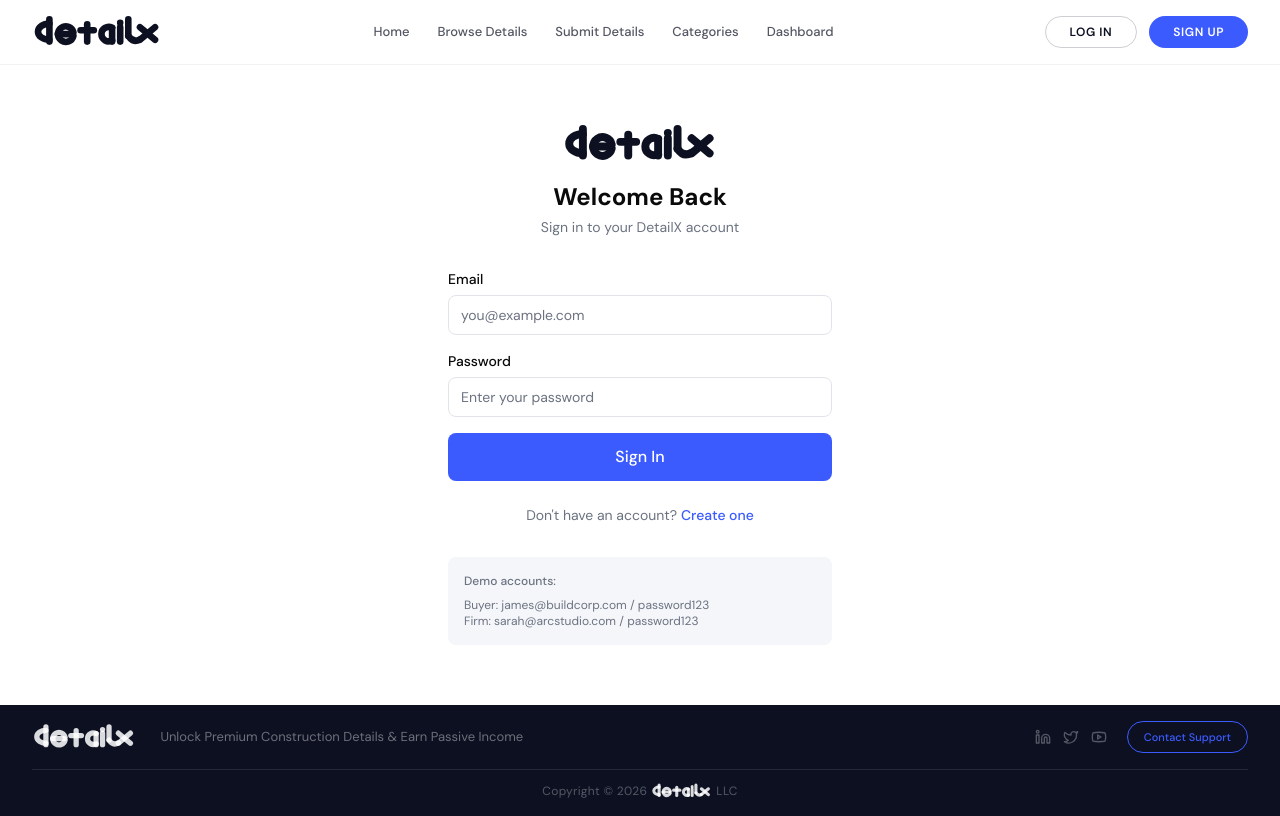
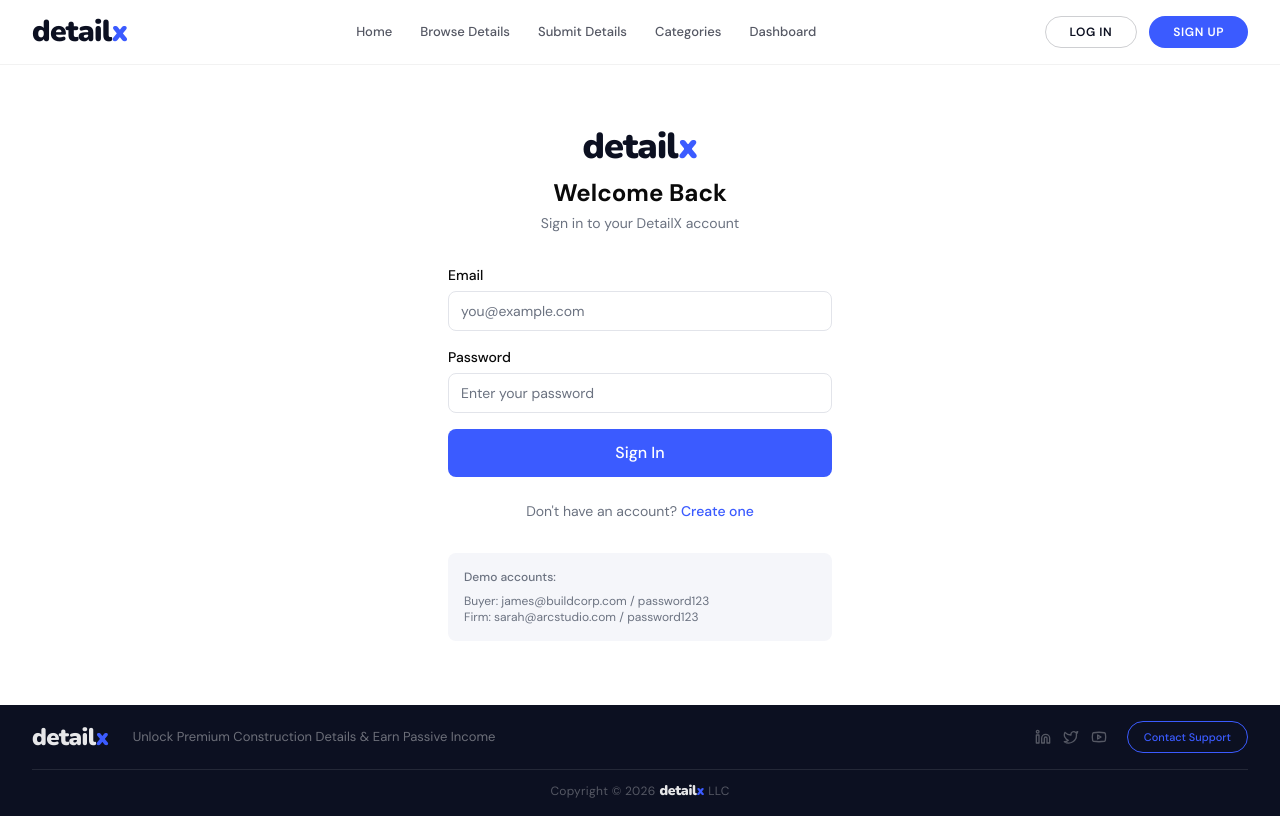
Before and after one commit to DetailX/detailx-platform, a Next.js app: page /login in a window 1280 px wide. Built offline with nearby package versions, Linux system fonts and the light colour scheme; no server answers.

Commit message:
revert: restore simple text logo with Nunito Black and blue x

```diff
--- a/src/components/ui/logo.tsx
+++ b/src/components/ui/logo.tsx
@@ -7,87 +7,16 @@ export function Logo({
   size?: string;
   lightText?: boolean;
 }) {
-  const color = lightText ? "rgba(255,255,255,0.85)" : "#0c1021";
-
-  /*
-   * All coordinates in a 435 × 100 viewBox.
-   * Baseline  y = 82   Cap height y = 8   X-height y = 34
-   * strokeWidth = 22   (half = 11)
-   * 5-unit visual gap between every letter.
-   *
-   * Each letter position was calculated so radii are geometrically
-   * valid and the visual edges align cleanly.
-   */
+  const textColor = lightText ? "rgba(255,255,255,0.9)" : "#0c1021";
 
   return (
     <span
-      className={`inline-block leading-none ${size} ${className}`}
-      style={{ lineHeight: 0 }}
+      className={`inline-block leading-none tracking-tight ${size} ${className}`}
+      style={{ fontFamily: "var(--font-baloo)", fontWeight: 900, lineHeight: 1 }}
       aria-label="detailx"
     >
-      <svg
-        viewBox="0 0 435 100"
-        xmlns="http://www.w3.org/2000/svg"
-        style={{ height: "1em", width: "auto", display: "block", overflow: "visible" }}
-        aria-hidden="true"
-      >
-        <g
-          stroke={color}
-          strokeWidth="22"
-          strokeLinecap="round"
-          strokeLinejoin="round"
-          fill="none"
-        >
-          {/* ── d ──────────────────────────────────────────────────────────
-              Stem x=58. Bowl: elliptical arc going left.
-              rx=38 ry=27 makes ry exactly = half the bowl y-span (54/2).
-              Leftmost visual edge ≈ x 9. */}
-          <line x1="58" y1="8" x2="58" y2="82" />
-          <path d="M 58 22 A 38 27 0 0 0 58 76" />
-
-          {/* ── e ──────────────────────────────────────────────────────────
-              Circle r=26 centered at (112, 57).
-              Large CCW arc leaves a 12-unit gap on the right (the opening).
-              Horizontal bar at y=57 from left edge to just before gap. */}
-          <path d="M 138 51 A 26 26 0 1 0 138 63" />
-          <line x1="86" y1="57" x2="134" y2="57" />
-
-          {/* ── t ──────────────────────────────────────────────────────────
-              Stem shorter at top (starts y=24 not cap height).
-              Crossbar at y=44. */}
-          <line x1="184" y1="24" x2="184" y2="82" />
-          <line x1="162" y1="44" x2="206" y2="44" />
-
-          {/* ── a ──────────────────────────────────────────────────────────
-              Single-storey. Large CCW arc from top of stem to bottom
-              sweeps left making the round bowl. Stem closes the right gap.
-              ry=24 valid because 2×24=48 > y-span of 42. */}
-          <path d="M 267 36 A 24 24 0 1 0 267 78" />
-          <line x1="267" y1="36" x2="267" y2="82" />
-
-          {/* ── i ──────────────────────────────────────────────────────────
-              Stem from x-height to baseline. Dot is a separate filled circle. */}
-          <line x1="294" y1="34" x2="294" y2="82" />
-
-          {/* ── l + x ligature ─────────────────────────────────────────────
-              l stem runs full cap height, stops before baseline so the foot
-              curve has room to sweep right.
-              The foot Bézier ends at (360, 74) — the EXACT same point as
-              the x's top-left-to-bottom-right diagonal starts and the
-              top-right-to-bottom-left diagonal ends, creating one continuous
-              seamless connection between l and x. */}
-          <line x1="321" y1="8" x2="321" y2="63" />
-          <path d="M 321 63 Q 338 88 360 74" />
-
-          {/* x diagonal 1: top-left → bottom-right */}
-          <line x1="360" y1="34" x2="410" y2="76" />
-          {/* x diagonal 2: top-right → bottom-left  (endpoint = l foot) */}
-          <line x1="410" y1="34" x2="360" y2="76" />
-        </g>
-
-        {/* i dot — solid filled, kept outside the stroke group */}
-        <circle cx="294" cy="19" r="11" fill={color} />
-      </svg>
+      <span style={{ color: textColor }}>detail</span>
+      <span style={{ color: "#3b5bff" }}>x</span>
     </span>
   );
 }
```
